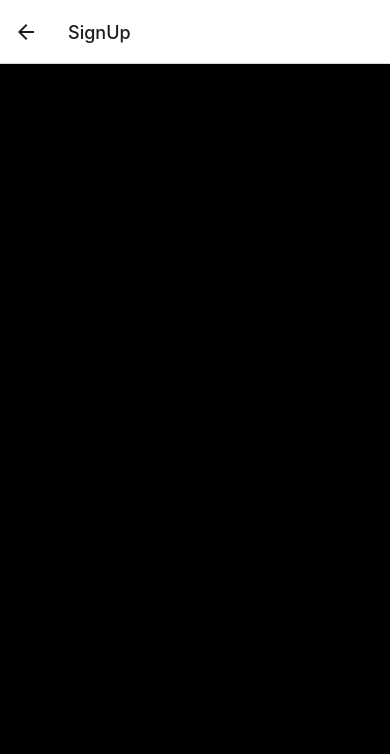
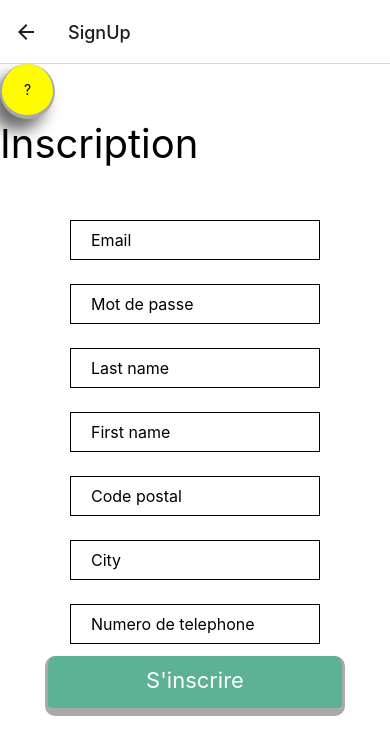
Before and after one commit to DavidB360/lemulot-frontend-user, a React Native app: screen /SignUp in a window 390 px wide. Shown: the top 754 px of the page. Built offline with nearby package versions, Linux system fonts and the light colour scheme.

Commit message:
maj signin signup avec bug help

```diff
--- /dev/null
+++ b/reducers/user.ts
@@ -0,0 +1,30 @@
+import { createSlice, PayloadAction } from "@reduxjs/toolkit"
+
+export type UserState = {
+	value: {
+		token: string | null
+		firstName: string | null
+		lastName: string | null
+		favoriteLessons: string | null
+	}
+}
+
+const initialState: UserState = {
+	value: { token: null, firstName: null, lastName: null, favoriteLessons: null },
+}
+
+export const userSlice = createSlice({
+	name: "user",
+	initialState,
+	reducers: {
+		login: (state, action) => {
+			state.value.token = action.payload.token
+			state.value.firstName = action.payload.firstName
+			state.value.lastName = action.payload.lastName
+			state.value.favoriteLessons = action.payload.favoriteLessons
+		},
+	},
+})
+
+export const { login } = userSlice.actions
+export default userSlice.reducer
--- a/reducers/user.tsx
+++ /dev/null
@@ -1,33 +0,0 @@
-import { createSlice, PayloadAction } from "@reduxjs/toolkit";
-
-export type UserState = {
-	value: {
-		email: string | null;
-		photos: string[];
-	};
-};
-
-const initialState: UserState = {
-	value: { email: null, photos: [] },
-};
-
-export const userSlice = createSlice({
-	name: "user",
-	initialState,
-	reducers: {
-		updateEmail: (state, action: PayloadAction<string>) => {
-			state.value.email = action.payload;
-		},
-		addPhoto: (state, action: PayloadAction<string>) => {
-			state.value.photos.push(action.payload);
-		},
-		removePhoto: (state, action: PayloadAction<string>) => {
-			state.value.photos = state.value.photos.filter(
-				(data) => data !== action.payload
-			);
-		},
-	},
-});
-
-export const { updateEmail, addPhoto, removePhoto } = userSlice.actions;
-export default userSlice.reducer;
--- a/screens/ConnectionScreen.tsx
+++ b/screens/ConnectionScreen.tsx
@@ -35,6 +35,7 @@ const styles = StyleSheet.create({
 		justifyContent: "center",
 	},
 	button: {
+		borderRadius: 20,
 		borderWidth: 1,
 		width: 200,
 		margin: 25,
@@ -48,7 +49,7 @@ const styles = StyleSheet.create({
 		margin: 25,
 	},
 	text: {
-		backgroundColor: "blue",
+		borderRadius: 20,
 		height: 50,
 		borderWidth: 1,
 		width: 200,
--- a/screens/SignInScreen.tsx
+++ b/screens/SignInScreen.tsx
@@ -1,57 +1,177 @@
-import React from "react"
+import React, { useEffect, useState } from "react"
 import {
+	KeyboardAvoidingView,
+	Platform,
+	StyleSheet,
+	Text,
+	TextInput,
+	TouchableOpacity,
 	View,
-	Text,
-	TouchableOpacity,
-	StyleSheet,
-	SafeAreaView,
-	Button,
-	TextInput,
 } from "react-native"
+import { useDispatch } from "react-redux"
+import { login, UserState } from "../reducers/user"
 
-export default function SignInScreen({ navigation }: any) {
+const EMAIL_REGEX: RegExp =
+	/^(([^<>()\[\]\\.,;:\s@"]+(\.[^<>()\[\]\\.,;:\s@"]+)*)|(".+"))@((\[[0-9]{1,3}\.[0-9]{1,3}\.[0-9]{1,3}\.[0-9]{1,3}])|(([a-zA-Z\-0-9]+\.)+[a-zA-Z]{2,}))$/
+
+export default function SignIn({ navigation }: any) {
+	const dispatch = useDispatch()
+
+	const [email, setEmail] = useState("")
+	const [emailError, setEmailError] = useState(false)
+	const [password, setPassword] = useState("")
+
+	const handleConnection = () => {
+		if (EMAIL_REGEX.test(email)) {
+			fetch("http://localhost:3000/users/signin", {
+				method: "POST",
+				headers: { "Content-Type": "application/json" },
+				body: JSON.stringify({ email: email, password: password }),
+			})
+				.then((response) => response.json())
+				.then((data) => {
+					console.log(data.result)
+					if (data.result) {
+						dispatch(
+							login({
+								token: data.token,
+								firstName: data.firstName,
+								lastName: data.lastName,
+								favoriteLessons: data.favoriteLessons,
+							})
+						)
+						navigation.navigate("Connection")
+					} else {
+						setEmailError(true)
+					}
+				})
+		} else {
+			setEmailError(true)
+		}
+	}
+
 	return (
-		<View style={styles.container}>
-			<SafeAreaView>
+		<KeyboardAvoidingView
+			style={styles.container}
+			behavior={Platform.OS === "ios" ? "padding" : "height"}
+		>
+			<TouchableOpacity
+				//onPress={() => handleSubmit()}
+				style={styles.btnHelp}
+				activeOpacity={0.8}
+			>
+				<Text>?</Text>
+			</TouchableOpacity>
+			<Text style={styles.title}>Connexion</Text>
+
+			<View style={styles.inputContainer}>
 				<TextInput
+					onChangeText={(value) => setEmail(value)}
+					value={email}
+					placeholder="Email"
+					autoCapitalize="none"
+					keyboardType="email-address"
+					textContentType="emailAddress"
+					autoComplete="email"
 					style={styles.input}
-					//onChangeText={onChangeNumber}
-					//value={number}
-					placeholder="email ou numero de tel"
 				/>
 				<TextInput
+					onChangeText={(value) => setPassword(value)}
+					value={password}
+					secureTextEntry={true}
+					placeholder="Mot de passe"
 					style={styles.input}
-					//onChangeText={onChangeNumber}
-					//value={number}
-					placeholder="mot de passe"
 				/>
+				{emailError && (
+					<Text style={styles.error}>Email ou mot de passe incorrect.</Text>
+				)}
 				<TouchableOpacity
+					//onPress={() => handleSubmit()}
 					style={styles.button}
-					//onPress={onPress}
+					activeOpacity={0.8}
 				>
-					<Text>se connecter</Text>
+					<Text style={styles.textButton}>Mot de passe oublie</Text>
 				</TouchableOpacity>
-			</SafeAreaView>
-		</View>
+				<TouchableOpacity
+					onPress={() => handleConnection()}
+					style={styles.button}
+					activeOpacity={0.8}
+				>
+					<Text style={styles.textButton}>Se connecter</Text>
+				</TouchableOpacity>
+			</View>
+		</KeyboardAvoidingView>
 	)
 }
 
 const styles = StyleSheet.create({
+	background: {
+		width: "100%",
+		height: "100%",
+	},
 	container: {
 		flex: 1,
+		backgroundColor: "white",
+	},
+	title: {
+		fontSize: 40,
+		marginBottom: 20,
+	},
+	inputContainer: {
+		margin: 20,
 		alignItems: "center",
 		justifyContent: "center",
 	},
 	input: {
 		margin: 20,
-		padding: 10,
+		paddingLeft: 20,
+		width: 250,
 		height: 40,
-		width: 250,
-		fontWeight: "500",
 		borderWidth: 1,
+		fontSize: 16,
 	},
 	button: {
-		height: 50,
-		backgroundColor: "blue",
+		alignItems: "center",
+		justifyContent: "center",
+		backgroundColor: "#5db194",
+		borderBottomWidth: 8,
+		borderLeftWidth: 3,
+		borderRightWidth: 3,
+		borderRadius: 10,
+		borderStyle: "solid",
+		borderColor: "#a9a9a9",
+		width: 300,
+		height: 60,
+		marginTop: 50,
+	},
+	textButton: {
+		height: 30,
+		fontSize: 22,
+		color: "#fff",
+	},
+	error: {
+		color: "red",
+	},
+	btnHelp: {
+		alignItems: "center",
+		justifyContent: "center",
+		backgroundColor: "#fffb00",
+		borderBottomWidth: 4,
+		borderLeftWidth: 2,
+		borderRightWidth: 2,
+		borderRadius: 30,
+		borderStyle: "solid",
+		borderColor: "#a9a9a9",
+		width: 55,
+		height: 55,
+		color: "#fff",
+		fontSize: 22,
+		shadowOffset: {
+			width: -10,
+			height: 12,
+		},
+		shadowOpacity: 0.58,
+		shadowRadius: 16.0,
+		elevation: 25,
 	},
 })
--- a/screens/SignUpScreen.tsx
+++ b/screens/SignUpScreen.tsx
@@ -1,18 +1,211 @@
-import { View, Text, TouchableOpacity, StyleSheet, Button } from "react-native"
-import { NavigationContainer } from "@react-navigation/native"
-import { createNativeStackNavigator } from "@react-navigation/native-stack"
+import React, { useEffect, useState } from "react"
+import {
+	KeyboardAvoidingView,
+	Platform,
+	StyleSheet,
+	Text,
+	TextInput,
+	TouchableOpacity,
+	View,
+} from "react-native"
+import { useDispatch } from "react-redux"
+import { login, UserState } from "../reducers/user"
 
-const Stack = createNativeStackNavigator()
+const EMAIL_REGEX: RegExp =
+	/^(([^<>()\[\]\\.,;:\s@"]+(\.[^<>()\[\]\\.,;:\s@"]+)*)|(".+"))@((\[[0-9]{1,3}\.[0-9]{1,3}\.[0-9]{1,3}\.[0-9]{1,3}])|(([a-zA-Z\-0-9]+\.)+[a-zA-Z]{2,}))$/
 
-export default function SignUpScreen({ navigation }: any) {
-	return <View style={styles.container}></View>
+export default function SignUp({ navigation }: any) {
+	const dispatch = useDispatch()
+
+	const [email, setEmail] = useState("")
+	const [password, setPassword] = useState("")
+	const [lastName, setLastName] = useState("")
+	const [firstName, setFirstName] = useState("")
+	const [zipCode, setZipCode] = useState("")
+	const [city, setCity] = useState("")
+	const [phoneNumber, setPhoneNumber] = useState("")
+	const [emailError, setEmailError] = useState(false)
+
+	const handleSignUp = () => {
+		if (EMAIL_REGEX.test(email)) {
+			fetch("http://localhost:3000/users/signup", {
+				method: "POST",
+				headers: { "Content-Type": "application/json" },
+				body: JSON.stringify({
+					email: email,
+					password: password,
+					lastName: lastName,
+					firstName: firstName,
+					zipCode: zipCode,
+					city: city,
+					phoneNumber: phoneNumber,
+				}),
+			})
+				.then((response) => response.json())
+				.then((data) => {
+					if (data.result) {
+						dispatch(
+							login({
+								token: data.token,
+								firstName: data.firstName,
+								lastName: data.lastName,
+								favoriteLessons: data.favoriteLessons,
+							})
+						)
+						navigation.navigate("StackNavigator", {
+							screen: "Connection",
+						})
+					} else {
+						setEmailError(true)
+					}
+				})
+		}
+	}
+
+	return (
+		<KeyboardAvoidingView
+			style={styles.container}
+			behavior={Platform.OS === "ios" ? "padding" : "height"}
+		>
+			<TouchableOpacity
+				//onPress={() => handleSubmit()}
+				style={styles.btnHelp}
+				activeOpacity={0.8}
+			>
+				<Text>?</Text>
+			</TouchableOpacity>
+			<Text style={styles.title}>Inscription</Text>
+
+			<View style={styles.inputContainer}>
+				<TextInput
+					onChangeText={(value) => setEmail(value)}
+					value={email}
+					placeholder="Email"
+					autoCapitalize="none"
+					keyboardType="email-address"
+					textContentType="emailAddress"
+					autoComplete="email"
+					style={styles.input}
+				/>
+				<TextInput
+					onChangeText={(value) => setPassword(value)}
+					value={password}
+					secureTextEntry={true}
+					placeholder="Mot de passe"
+					style={styles.input}
+				/>
+				<TextInput
+					onChangeText={(value) => setLastName(value)}
+					value={lastName}
+					placeholder="Last name"
+					style={styles.input}
+				/>
+				<TextInput
+					onChangeText={(value) => setFirstName(value)}
+					value={firstName}
+					placeholder="First name"
+					style={styles.input}
+				/>
+				<TextInput
+					onChangeText={(value) => setZipCode(value)}
+					value={zipCode}
+					placeholder="Code postal"
+					style={styles.input}
+				/>
+				<TextInput
+					onChangeText={(value) => setCity(value)}
+					value={city}
+					placeholder="City"
+					style={styles.input}
+				/>
+				<TextInput
+					onChangeText={(value) => setPhoneNumber(value)}
+					value={phoneNumber}
+					placeholder="Numero de telephone"
+					style={styles.input}
+				/>
+				{emailError && (
+					<Text style={styles.error}>Email ou mot de passe incorrect.</Text>
+				)}
+				<TouchableOpacity
+					onPress={() => handleSignUp()}
+					style={styles.button}
+					activeOpacity={0.8}
+				>
+					<Text style={styles.textButton}>S'inscrire</Text>
+				</TouchableOpacity>
+			</View>
+		</KeyboardAvoidingView>
+	)
 }
 
 const styles = StyleSheet.create({
+	background: {
+		width: "100%",
+		height: "100%",
+	},
 	container: {
 		flex: 1,
+		backgroundColor: "white",
+	},
+	title: {
+		fontSize: 40,
+		marginBottom: 20,
+	},
+	inputContainer: {
+		margin: 20,
 		alignItems: "center",
 		justifyContent: "center",
-		backgroundColor: "black",
+	},
+	input: {
+		margin: 12,
+		paddingLeft: 20,
+		width: 250,
+		height: 40,
+		borderWidth: 1,
+		fontSize: 16,
+	},
+	button: {
+		alignItems: "center",
+		justifyContent: "center",
+		backgroundColor: "#5db194",
+		borderBottomWidth: 8,
+		borderLeftWidth: 3,
+		borderRightWidth: 3,
+		borderRadius: 10,
+		borderStyle: "solid",
+		borderColor: "#a9a9a9",
+		width: 300,
+		height: 60,
+	},
+	textButton: {
+		height: 30,
+		fontSize: 22,
+		color: "#fff",
+	},
+	error: {
+		color: "red",
+	},
+	btnHelp: {
+		alignItems: "center",
+		justifyContent: "center",
+		backgroundColor: "#fffb00",
+		borderBottomWidth: 4,
+		borderLeftWidth: 2,
+		borderRightWidth: 2,
+		borderRadius: 30,
+		borderStyle: "solid",
+		borderColor: "#a9a9a9",
+		width: 55,
+		height: 55,
+		color: "#fff",
+		fontSize: 22,
+		shadowOffset: {
+			width: -10,
+			height: 12,
+		},
+		shadowOpacity: 0.58,
+		shadowRadius: 16.0,
+		elevation: 25,
 	},
 })
```
Also changed, not shown: App.tsx (+49 -31 lines).
